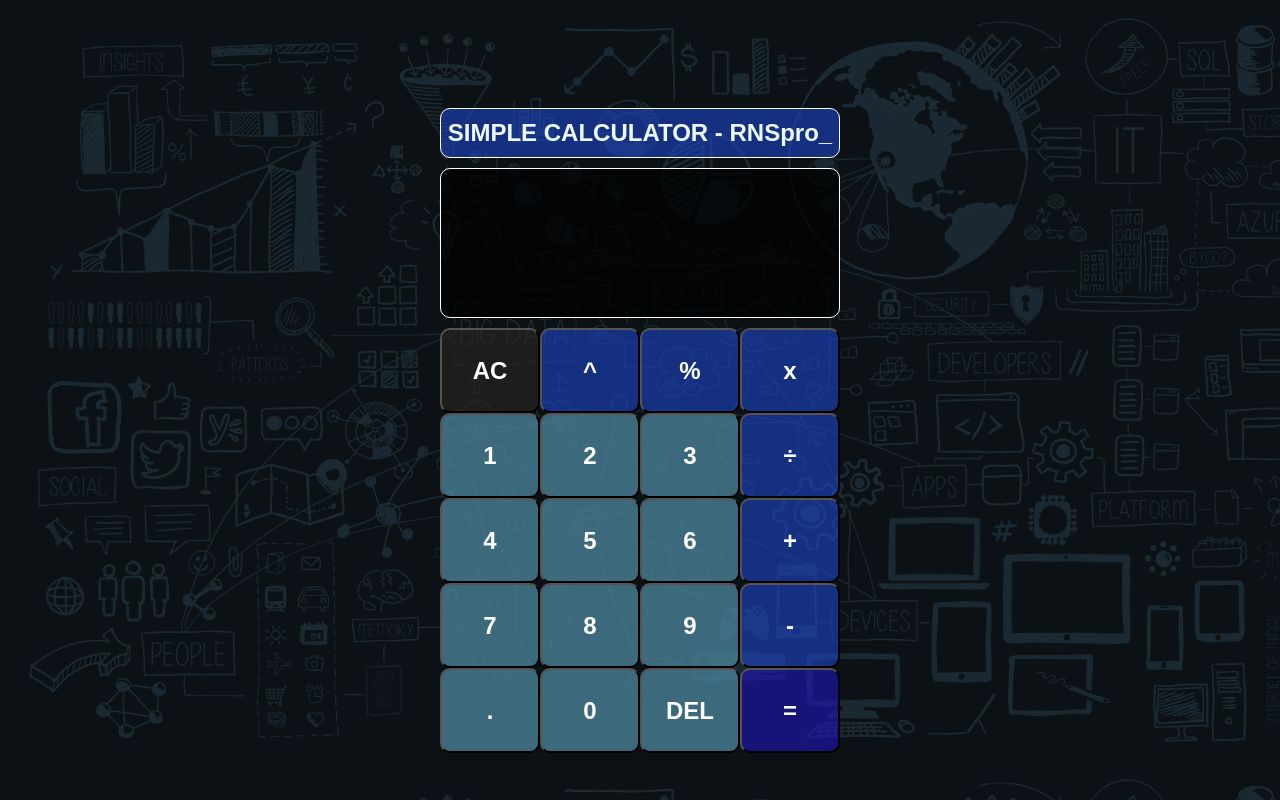
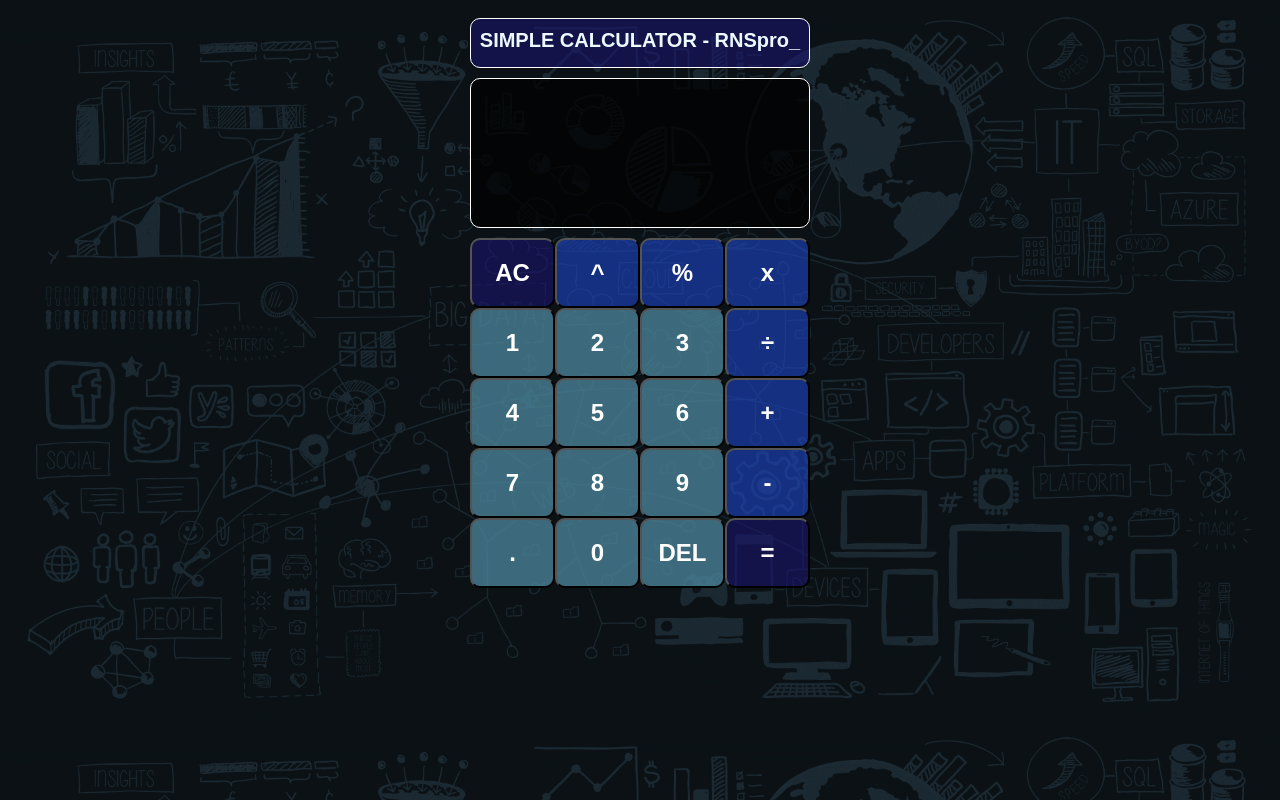
Before and after one commit to RahmadalNS/Cal_FEDdigitalent22, a plain HTML site: page index.html in a window 1280 px wide. Drawn offline with Linux system fonts and the light colour scheme.

```diff
--- a/style.css
+++ b/style.css
@@ -11,17 +11,17 @@
 }
 
 header{
-  padding-top: 100px;
+  padding-top: 10px;
 }
 
 h1{
 
-  font-size: 24px;
-  width: 400px;
+  font-size: 20px;
+  width: 340px;
   height: 50px;
   padding: 10px 5px;
   border: 1px solid rgb(255, 255, 255);
-  background-color: rgba(29, 69, 201,0.6);
+  background-color: rgba(26, 20, 110, 0.6);
   color: rgb(236, 250, 255);
   margin: 0 auto ;
   text-align: center;
@@ -39,8 +39,8 @@ body {
   display: grid;
   justify-content: center;
   align-content: center;
-  grid-template-columns: repeat(4, 100px);
-  grid-template-rows: minmax(100px, auto) repeat(5, 85px);
+  grid-template-columns: repeat(4, 85px);
+  grid-template-rows: minmax(100px, auto) repeat(5, 70px);
 }
 
 button {
@@ -48,29 +48,26 @@ button {
   font-size: 24px;
   font-weight: bold;
   border-radius: 10px;
+  color: white;
 }
 
 button:hover {
   background-color: #26afaf;
 }
 
-.equ-button {
-  grid-row: span 2;
-  color: #f8faf4;
-  background-color: rgba(33, 22, 189, 0.6);
+.equ-button, .AC {
+
+  background-color: rgba(26, 20, 110, 0.6);
 }
 .num {
   background-color: rgba(73, 129, 151, 0.8);
-  color: white;
+
 }
 .opr{
   background-color: rgba(29, 69, 201,0.6);
-  color: white;
+
 }
-.AC{
-  background-color: rgba(43, 37, 33, 0.6);
-  color: white;
-}
+
 
 .display{
   grid-column: 1 / -1;
```
